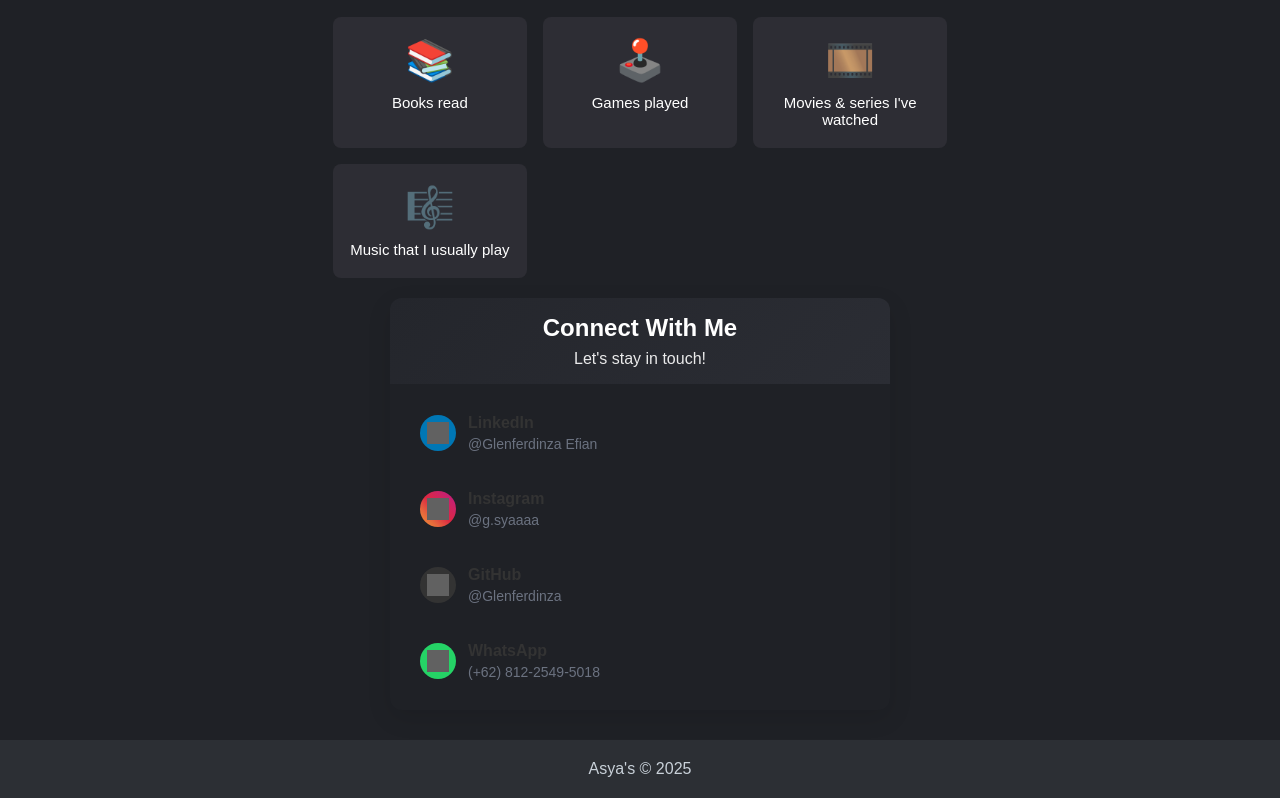
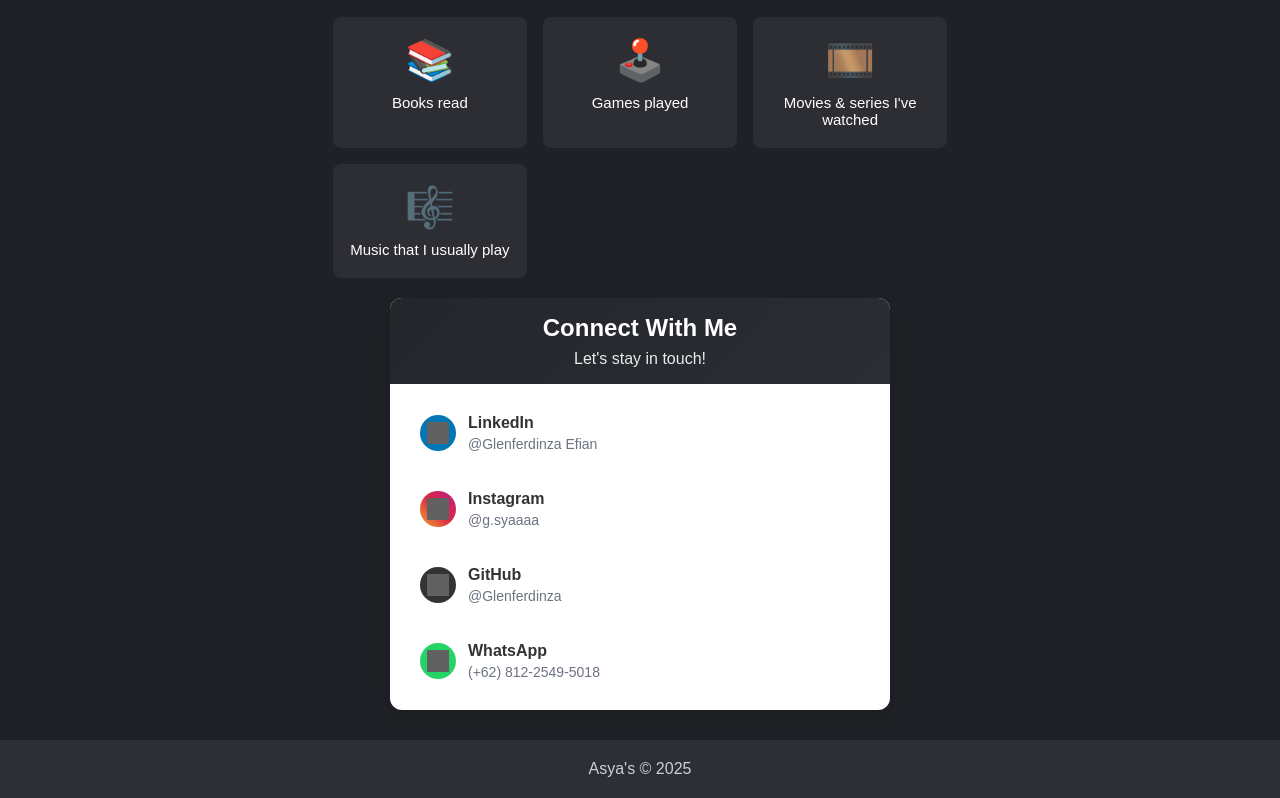
Before and after one commit to Glenferdinza/glenferdinza.github.io, a plain HTML site: page index.html in a window 1280 px wide. Shown: the part 1011-1809 px from the top of the page. Drawn offline with Linux system fonts and the light colour scheme; grey boxes are pictures that could not be loaded.

Commit message:
Update index.html

```diff
--- a/index.html
+++ b/index.html
@@ -993,7 +993,7 @@
 }
 /* Card container */
 .connect-card {
-    background-color: #1f2126;
+    background-color: white;
     border-radius: 12px;
     box-shadow: 0 8px 24px rgba(0,0,0,0.1);
     overflow: hidden;
```
